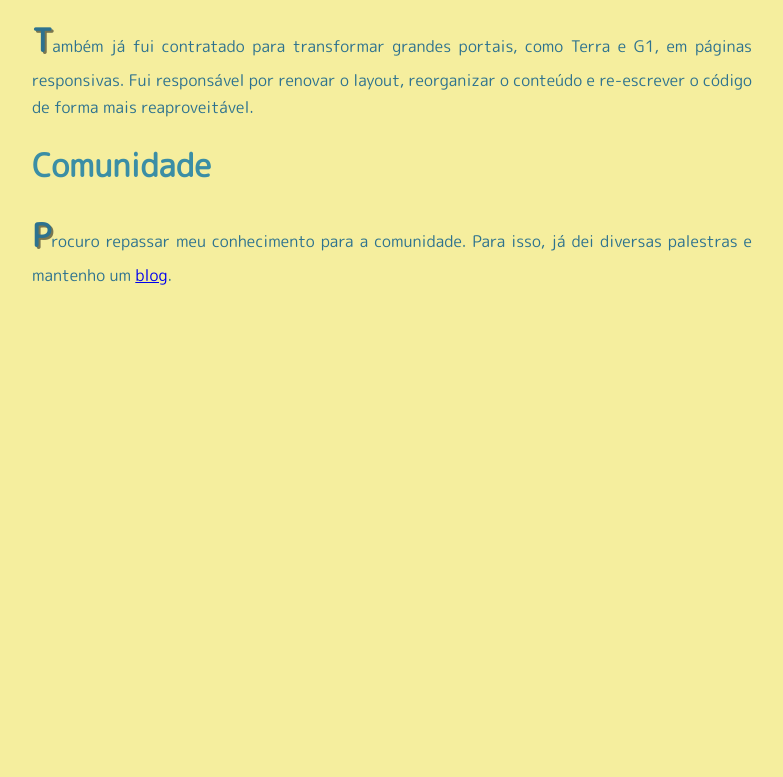
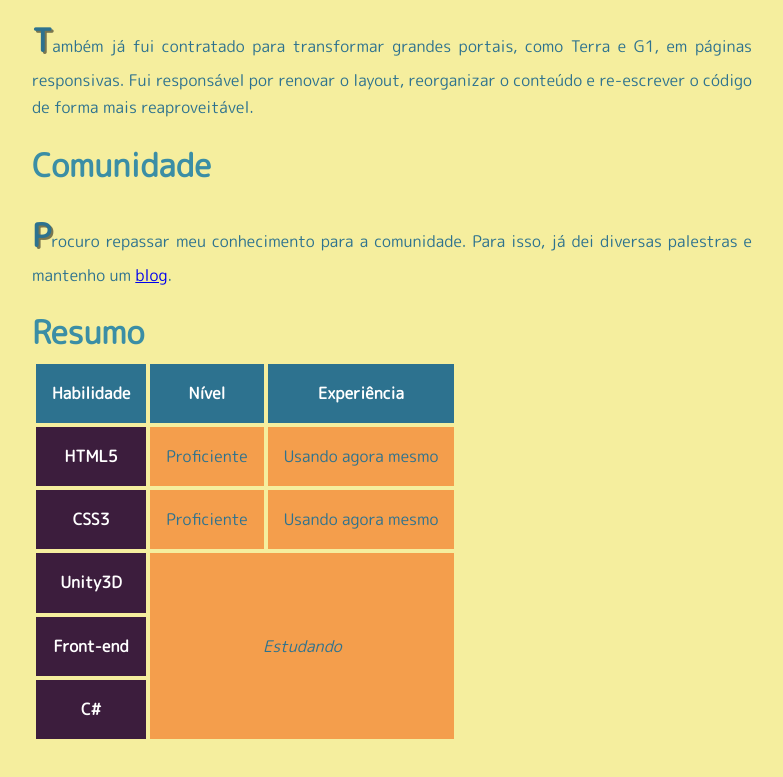
Before and after one commit to AndersonMarquess/HTML5-CSS3, a plain HTML site: page Curso-1/sobre.html in a window 1280 px wide. Shown: the part 1203-1980 px from the top of the page, without its empty margins (248-1031 px from the left). Before the commit the page ends 1608 px from the top, so only its background shows below. Drawn offline with Linux system fonts and the light colour scheme.

Commit message:
Criado tabela com habilidades

```diff
--- a/Curso-1/media/contato.css
+++ b/Curso-1/media/contato.css
@@ -66,6 +66,7 @@ label[for="nome"]::before, label[for="email"]::before {
     top: calc(100% + 0.2em);
     left: 0em;
 }
+
 label[for="email"]::before {
     content: '';
     background-image: url(../media/img/email.png);
--- a/Curso-1/media/sobre.css
+++ b/Curso-1/media/sobre.css
@@ -72,3 +72,36 @@ blockquote::before {
     left: 3em;
     transform: scale(10);
 }
+
+table {
+    /* Por padrão duas bordas, uma ao lado da outra, gera o feito de callapse(união) */
+    border-collapse: separate;
+    border-spacing: 0.25em;
+}
+
+table th, table td {
+    padding: 1em;
+}
+
+thead th, tbody th {
+    color: white;
+    font-weight: bold;
+}
+
+thead th {
+    background-color: #2d728f;
+}
+
+tbody th {
+    background-color: #3C1D3D;
+}
+
+tbody td {
+    background-color: #f49e4c;
+}
+
+tr td[colspan="2"] {
+    text-align: center;
+    vertical-align: middle;
+    font-style: italic;
+}
--- a/Curso-1/sobre.html
+++ b/Curso-1/sobre.html
@@ -62,6 +62,42 @@
 
             <p>Procuro repassar meu conhecimento para a comunidade. Para isso, já dei diversas palestras e mantenho um <a
                     href="blog.html">blog</a>.</p>
+
+            <h2>Resumo</h2>
+            <table>
+                <thead>
+                    <tr>
+                        <th>Habilidade</th>
+                        <th>Nível</th>
+                        <th>Experiência</th>
+                    </tr>
+                </thead>
+
+                <tbody>
+                    <tr>
+                        <th>HTML5</th>
+                        <td>Proficiente</td>
+                        <td>Usando agora mesmo</td>
+                    </tr>
+                    <tr>
+                        <th>CSS3</th>
+                        <td>Proficiente</td>
+                        <td>Usando agora mesmo</td>
+                    </tr>
+                    <tr>
+                        <th>Unity3D</th>
+                        <td colspan="2" rowspan="3">Estudando</td>
+                    </tr>
+                    <tr>
+                        <th>Front-end</th>
+                    </tr>
+                    <tr>
+                        <th>C#</th>
+                    </tr>
+                </tbody>
+
+                <tfoot></tfoot>
+            </table>
         </div>
     </main>
 
@@ -89,13 +125,13 @@
         </nav>
         <ul class="icones-sociais">
             <li>
-                <a class="github" href="https://github.com/dog">Github</a>
+                <a class="github" href="https://github.com/dog" data-legenda="Veja meus projetos">Github</a>
             </li>
             <li>
-                <a class="twitter" href="https://twitter.com/twitter-joaodasilva">Twitter</a>
+                <a class="twitter" href="https://twitter.com/twitter-joaodasilva" data-legenda="Veja meus posts">Twitter</a>
             </li>
             <li>
-                <a class="linkedin" href="https://br.linkedin.com/pub/linkedin-joao-da-silva/32/4/508">Linkedin</a>
+                <a class="linkedin" href="https://br.linkedin.com/pub/linkedin-joao-da-silva/32/4/508" data-legenda="Veja meu histórico">Linkedin</a>
             </li>
         </ul>
     </aside>
```
